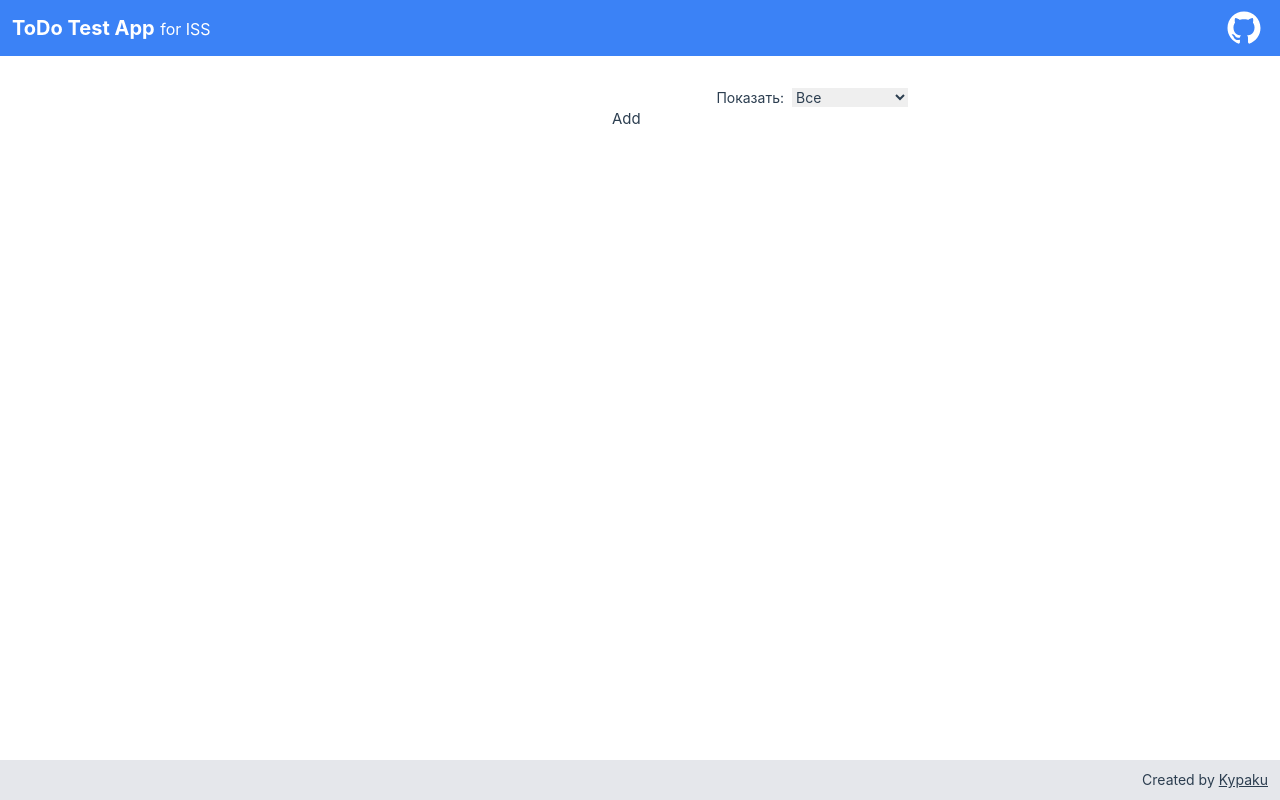
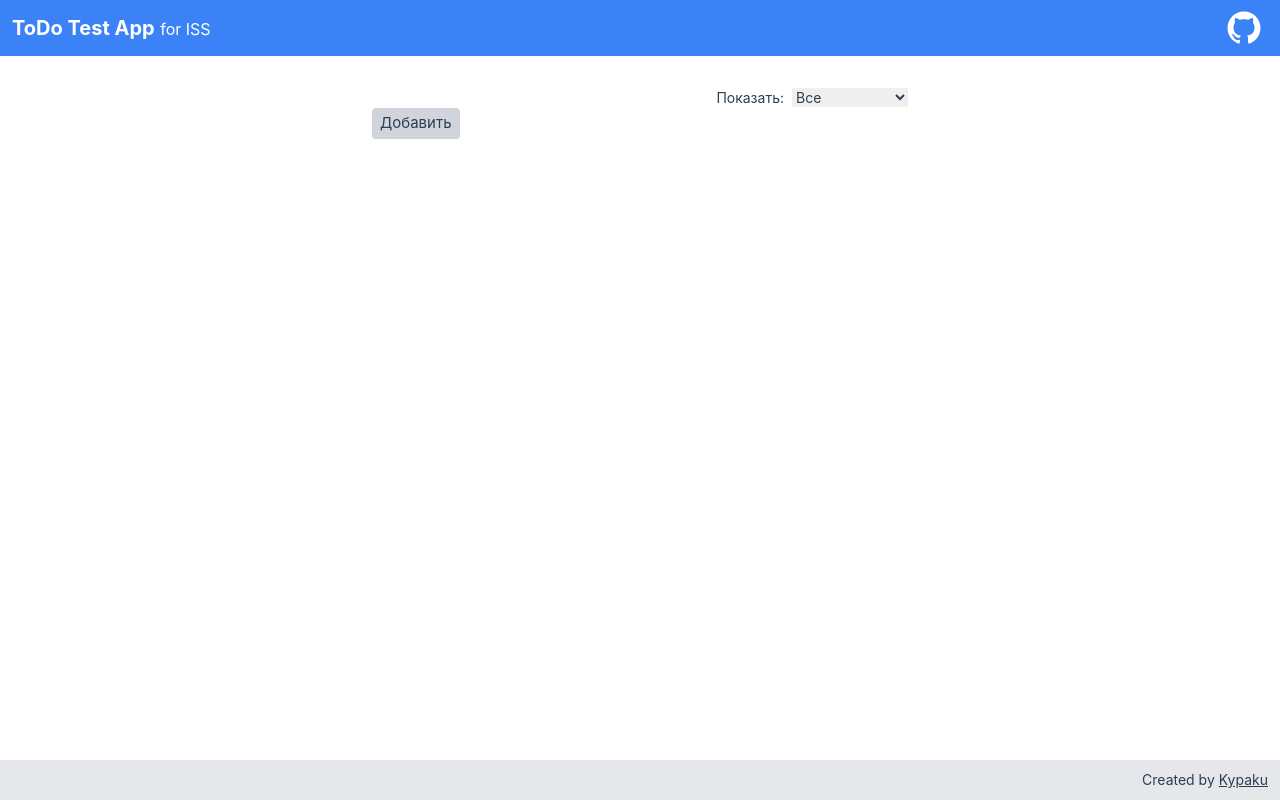
Before and after one commit to Kypaku/iss-test, a Vue app: page / in a window 1280 px wide. Built offline with nearby package versions, Linux system fonts and the light colour scheme.

Commit message:
add item - visual

```diff
--- a/src/components/main/AddItem.vue
+++ /dev/null
@@ -1,29 +0,0 @@
-<template>
-    <div class="add-item">
-        <input type="text" v-model="name" />
-        <button :disabled="!name" @click="add">Add</button>
-    </div>
-</template>
-
-<script setup lang="ts">
-import { useItemsStore } from '@/stores/items';
-import type { IToDo } from '@/types';
-import { ref } from 'vue';
-
-const store = useItemsStore();
-
-const name = ref('');
-
-const add = () => {
-    const item = {
-        name: name.value,
-        id: Date.now(),
-        description: ''
-    } as IToDo
-    store.addItem(item);
-    name.value = '';
-};
-
-</script>
-
-<style lang="scss" scoped></style>
--- a/src/components/main/Items.vue
+++ b/src/components/main/Items.vue
@@ -1,5 +1,6 @@
 <template>
     <div class="items">
+        <button class="bg-gray-300 mb-2 px-2 py-1 rounded" @click="add">Добавить</button>
         <Item
             v-for="item in filtered"
             :item="item"
@@ -43,6 +44,17 @@ const filtered = computed(() => {
         if (store.filter === 'completed') return item.completed;
     });
 });
+
+const add = () => {
+    const item = {
+        name: 'Задача без названия',
+        id: Date.now(),
+        description: '',
+        completed: false
+    } as IToDo
+    store.addItem(item);
+    currentItem.value = item;
+};
 </script>
 
 <style lang="scss" scoped></style>
--- a/src/components/main/TheMain.vue
+++ b/src/components/main/TheMain.vue
@@ -7,7 +7,6 @@
             @completeItems="completeSelectedItems()"
             @activateItems="activateSelectedItems()"
         />
-        <AddItem />
         <Items :items="store.items" :selectedIds="selectedIds" @toggleSelect="toggleSelect" />
     </main>
 </template>
```
